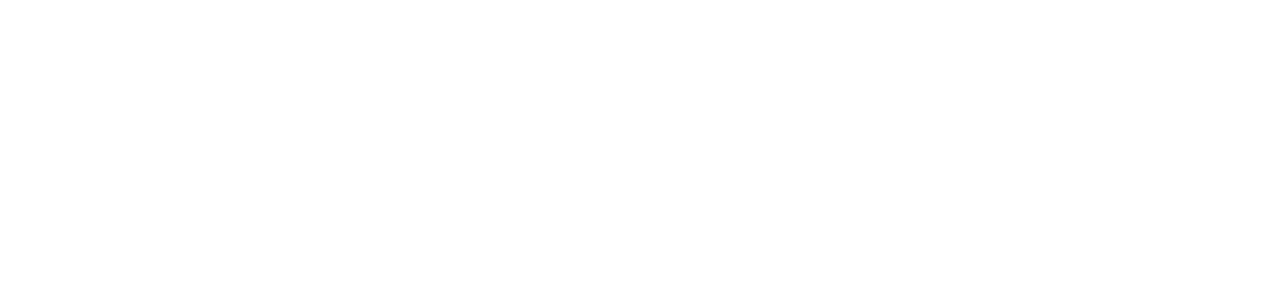
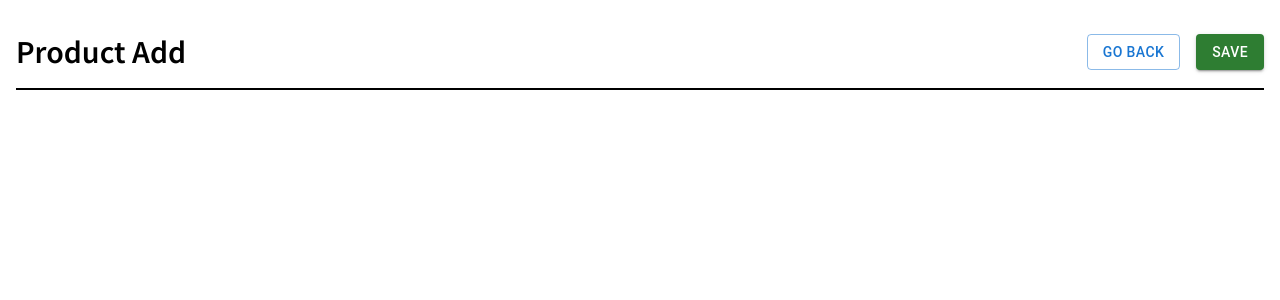
Before and after one commit to AbdoMoh96/ecom-front, a React (Vite) app: page /products/new in a window 1280 px wide. Before the commit this address had no page. Shown: the top 300 px of the page. Built offline with nearby package versions, Linux system fonts and the light colour scheme.

Commit message:
added CreateProduct Page

```diff
--- /dev/null
+++ b/src/Pages/CreateProduct/CreateProduct.tsx
@@ -0,0 +1,38 @@
+import React from 'react';
+import Layout from "../../Layout";
+import Button from "@mui/material/Button";
+import {useNavigate} from "react-router-dom";
+
+import "./Resources/Scss/index.scss";
+
+interface propTypes {
+
+}
+
+
+
+
+const CreateProduct : React.FC<propTypes> = ({}) => {
+
+    const navigate = useNavigate();
+
+    const headerJsx = () : JSX.Element => {
+     return <>
+         <div className='actions_new'>
+             <Button variant="outlined" onClick={() => navigate('/products/list')}>Go Back</Button>
+             <Button variant="contained" color="success" >Save</Button>
+         </div>
+     </>
+ }
+
+    return(
+        <Layout pageTitle='Product Add' headerJsx={headerJsx}>
+            <form>
+
+
+            </form>
+        </Layout>
+    )
+}
+
+export default CreateProduct;
--- /dev/null
+++ b/src/Pages/CreateProduct/Resources/Scss/Sections/actions_new.scss
@@ -0,0 +1,10 @@
+@use '../../../../../Resources/Scss/responsive.scss' as m;
+
+.actions_new{
+  display: flex;
+  justify-content: flex-end;
+  gap: 1rem;
+  @include m.mediaDown(md){
+    flex-direction: column;
+  }
+}
--- /dev/null
+++ b/src/Pages/CreateProduct/Resources/Scss/index.scss
@@ -0,0 +1 @@
+@import "./Sections/actions_new.scss";
--- /dev/null
+++ b/src/Pages/CreateProduct/index.ts
@@ -0,0 +1 @@
+export {default} from './CreateProduct';
--- a/src/Pages/Products/Products.tsx
+++ b/src/Pages/Products/Products.tsx
@@ -1,4 +1,5 @@
 import React, {useEffect, useState, ChangeEvent} from 'react';
+import {useNavigate} from "react-router-dom";
 import './Resources/Scss/index.scss';
 import axios from "axios";
 import InputLabel from '@mui/material/InputLabel';
@@ -19,6 +20,7 @@
     const [action, setAction] = useState<string>('');
     const [productIds, setProductIds] = useState<Array<number>>([]);
     const [products, setProducts] = useState<Array<ProductInterface>>([]);
+    const navigate = useNavigate();
 
     const handleSetProducts = async () => {
       let response = await axios.get(`${import.meta.env.VITE_API_URL}/products/list`);
@@ -62,8 +64,8 @@
 
     const headerJsx = () : JSX.Element => {
         return <>
-            <div className='mass-delete'>
-                <FormControl fullWidth>
+            <div className='actions'>
+                <FormControl fullWidth size="small">
                     <InputLabel id="demo-simple-select-label">Action</InputLabel>
                     <Select
                         labelId="demo-simple-select-label"
@@ -72,11 +74,11 @@
                         label="Age"
                         onChange={handleActionChange}
                     >
-                        <MenuItem value={'add'}>Add New Product</MenuItem>
                         <MenuItem value={'delete'}>Mass Delete Action</MenuItem>
                     </Select>
                 </FormControl>
                 <Button variant="outlined" onClick={handleApplyButton}>Apply</Button>
+                <Button variant="contained" color="success" onClick={() => navigate('/products/new')}>ADD</Button>
             </div>
         </>
     }
--- a/src/Pages/Products/Resources/Scss/Sections/mass_delete.scss
+++ b/src/Pages/Products/Resources/Scss/Sections/actions.scss
@@ -1,6 +1,6 @@
 @use '../../../../../Resources/Scss/responsive.scss' as m;
 
-.mass-delete{
+.actions{
   display: flex;
   justify-content: space-between;
   gap: 1rem;
--- a/src/Pages/Products/Resources/Scss/index.scss
+++ b/src/Pages/Products/Resources/Scss/index.scss
@@ -1,2 +1,2 @@
 @import './Sections/productsSection.scss';
-@import './Sections/mass_delete.scss';
+@import './Sections/actions.scss';
--- a/src/Routes/web/web.tsx
+++ b/src/Routes/web/web.tsx
@@ -1,12 +1,14 @@
 import React from "react";
 import { Route, Navigate } from "react-router-dom";
 import Products from "../../Pages/Products";
+import CreateProduct from "../../Pages/CreateProduct";
 
 const MainRoutes = () => {
     return (
         <>
             <Route path="/" element={<Navigate to="/products/list" />} />
             <Route path="/products/list" element={<Products />} />
+            <Route path="/products/new" element={<CreateProduct />} />
         </>
     );
 };
```
